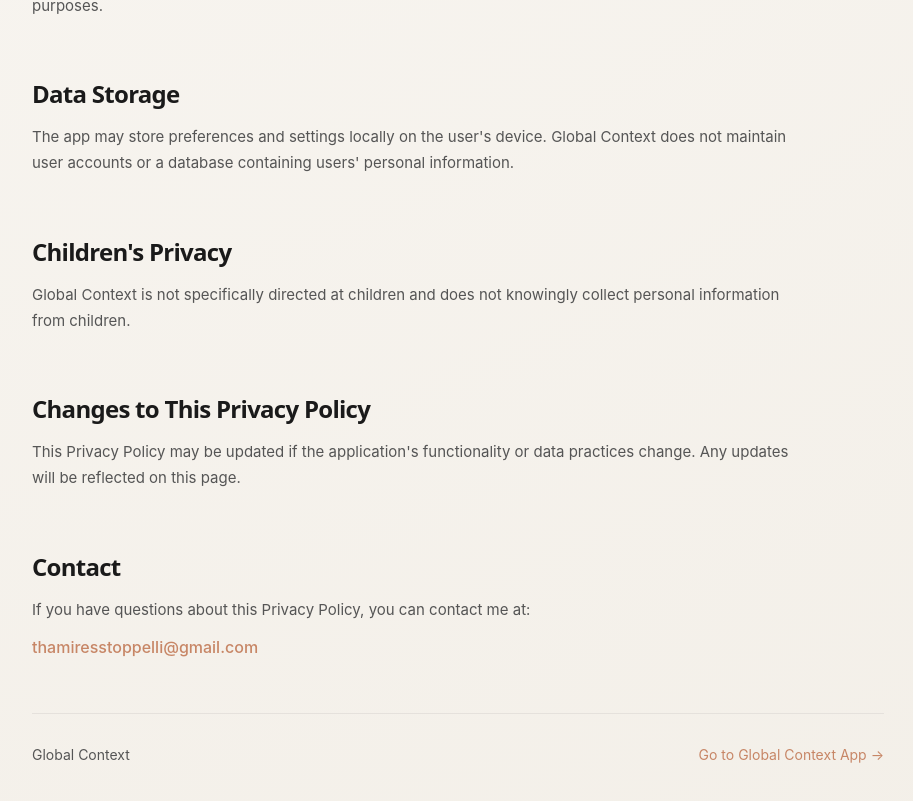
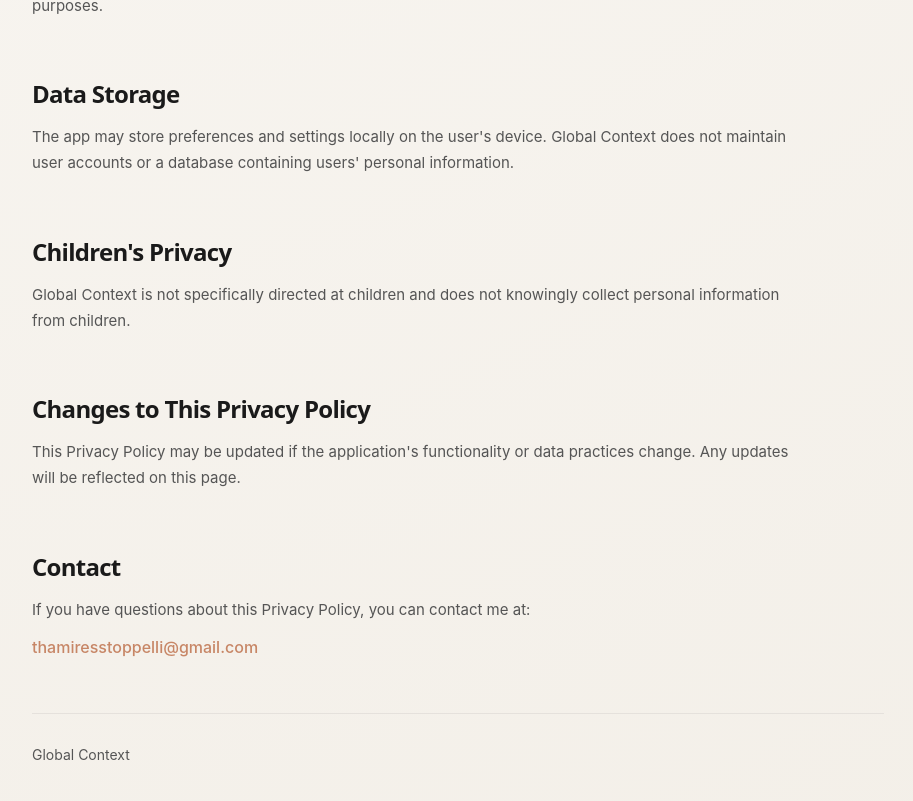
Before and after one commit to ThamiStoppelli/Portfolio, a React (Vite) app: page /project/global-context/privacy in a window 1280 px wide. Shown: the part 1148-1949 px from the top of the page, without its empty margins (182-1095 px from the left). Built offline with nearby package versions, Linux system fonts and the light colour scheme.

Commit message:
Routing adjustments

```diff
--- a/src/pages/PrivacyPolicy/index.tsx
+++ b/src/pages/PrivacyPolicy/index.tsx
@@ -4,7 +4,7 @@
   return (
     <S.Page>
       <S.TopRow>
-        <S.BackLink to="/project/timecurrencyapp">
+        <S.BackLink to="/project/global-context">
           ← View Global Context case study
         </S.BackLink>
       </S.TopRow>
@@ -106,9 +106,10 @@
 
       <S.Footer>
         <span>Global Context</span>
-        <S.ProjectLink to="/project/timecurrencyapp">
+        {/* por link do app após publicado */}
+        {/* <S.ProjectLink to="/project/global-context">
           Go to Global Context App →
-        </S.ProjectLink>
+        </S.ProjectLink> */}
       </S.Footer>
     </S.Page>
   );
```
